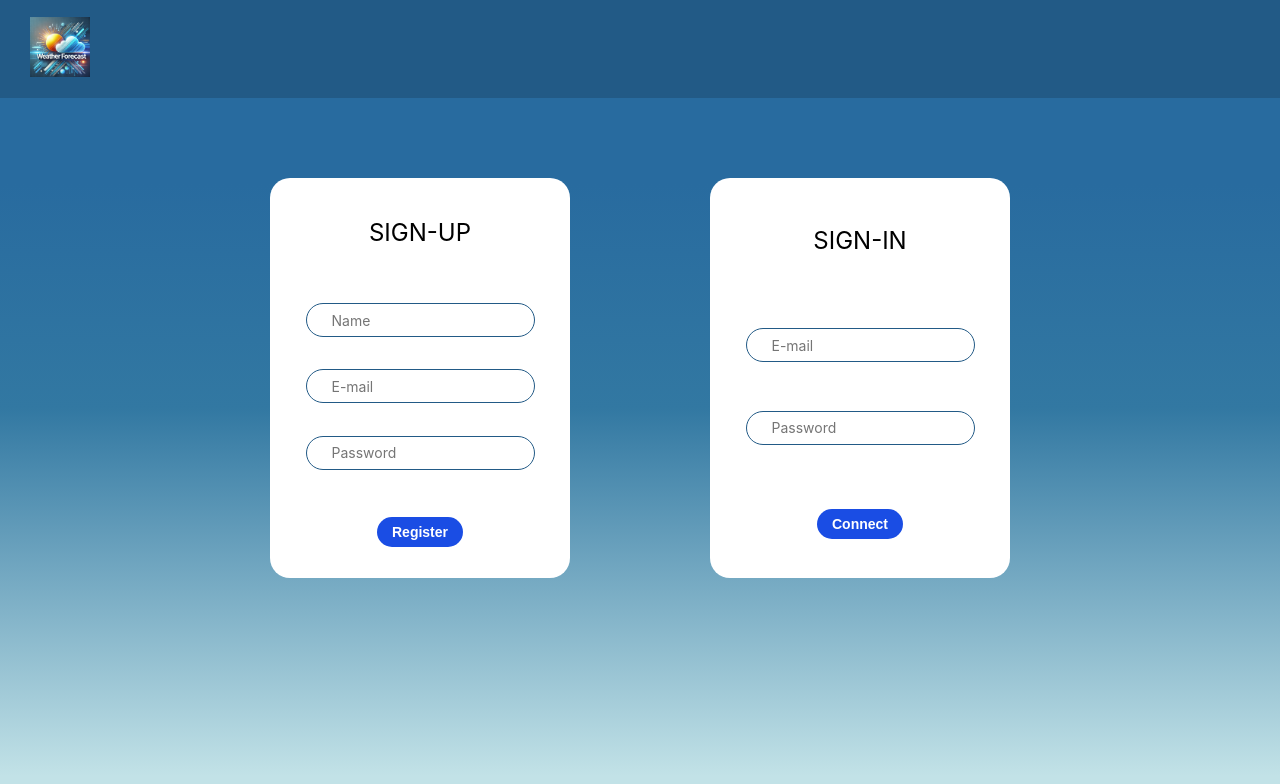
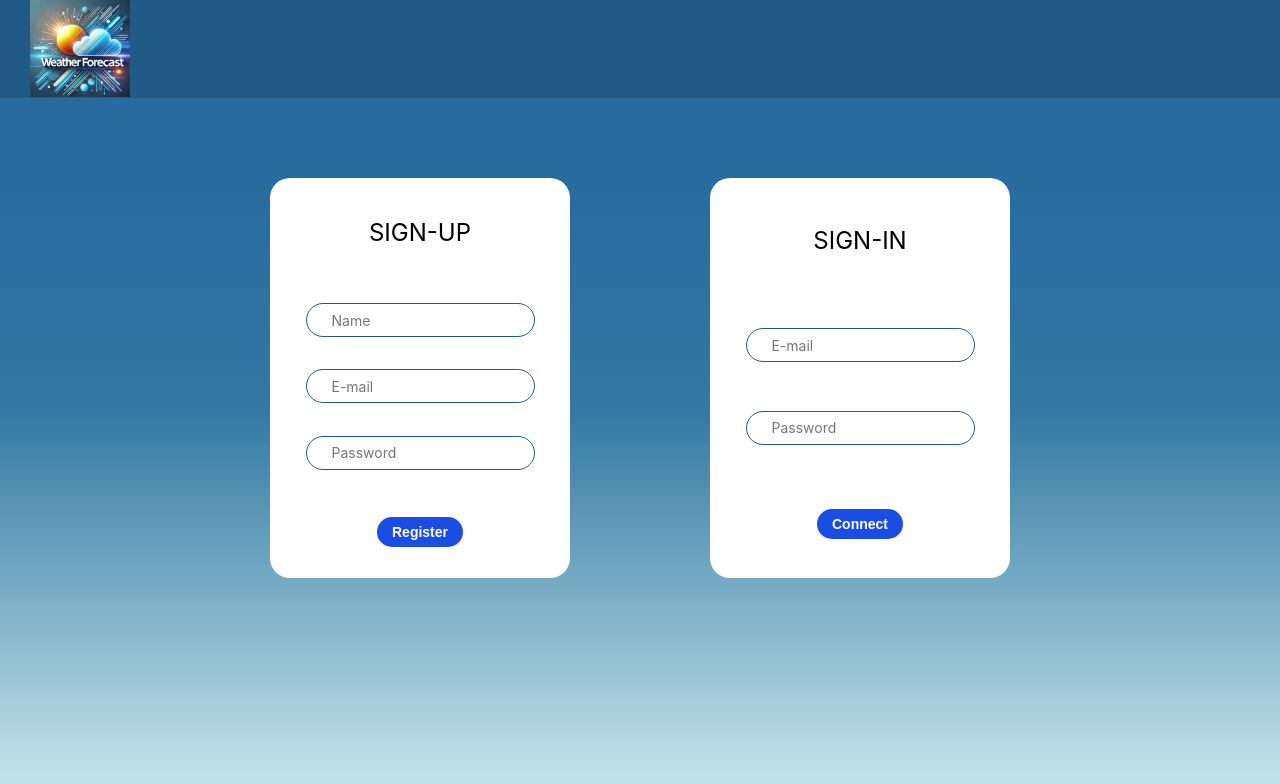
Before and after one commit to Ellen010/weather-forecast-frontend, a website: page login.html in a window 1280 px wide. Drawn offline with Linux system fonts and the light colour scheme.

Commit message:
logo modifs2

```diff
--- a/login.css
+++ b/login.css
@@ -17,8 +17,8 @@ body {
 }
 
 #logo {
-	width: 60px;
-	margin-right: 25px;
+	width: 100px;
+	margin-right: 65px;
 	cursor: pointer;
 }
 
```
